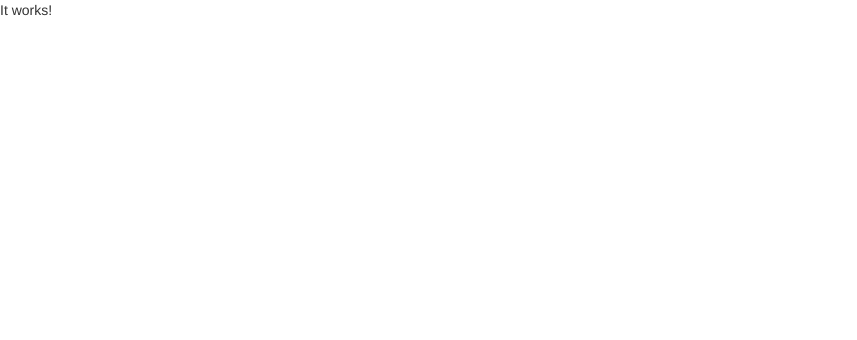
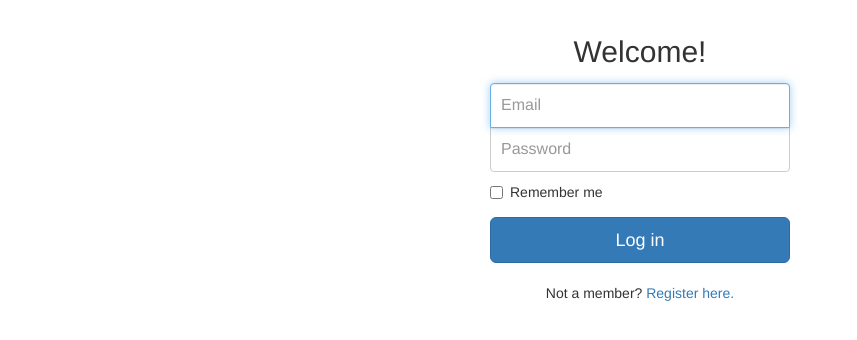
Before and after one commit to jorgegallardo/registration-page, a website: page public/index.html in a window 1280 px wide. Shown: the whole page, without its empty margins (0-857 px from the left). Drawn offline with nearby package versions, Linux system fonts and the light colour scheme.

Commit message:
added login form

```diff
--- /dev/null
+++ b/public/css/styles.css
@@ -0,0 +1,34 @@
+.form-signin {
+  max-width: 330px;
+  padding: 15px;
+  margin: 0 auto;
+}
+.form-signin .form-signin-heading,
+.form-signin .checkbox {
+  margin-bottom: 15px;
+}
+.form-signin .checkbox {
+  font-weight: normal;
+}
+.form-signin .form-control {
+  position: relative;
+  height: auto;
+  -webkit-box-sizing: border-box;
+     -moz-box-sizing: border-box;
+          box-sizing: border-box;
+  padding: 10px;
+  font-size: 16px;
+}
+.form-signin .form-control:focus {
+  z-index: 2;
+}
+.form-signin input[type="email"] {
+  margin-bottom: -1px;
+  border-bottom-right-radius: 0;
+  border-bottom-left-radius: 0;
+}
+.form-signin input[type="password"] {
+  margin-bottom: 10px;
+  border-top-left-radius: 0;
+  border-top-right-radius: 0;
+}
--- a/public/index.html
+++ b/public/index.html
@@ -6,10 +6,51 @@
   <meta name="viewport" content="width=device-width, initial-scale=1">
   <title>Sup?</title>
   <link rel="stylesheet" type="text/css" href="css/bootstrap.min.css">
+  <link rel="stylesheet" type="text/css" href="css/styles.css">
 </head>
 <body>
-  <p>It works!</p>
+  <div class="container">
+    <div class="row">
+      <div class="col-md-offset-3 col-md-6">
+        <form class="form-signin">
+          <h2 class="form-signin-heading text-center">Welcome!</h2>
+
+          <label for="inputEmail" class="sr-only">Email</label>
+          <input type="email" id="inputEmail" class="form-control" placeholder="Email" required autofocus>
+
+          <label for="inputPassword" class="sr-only">Password</label>
+          <input type="password" id="inputPassword" class="form-control" placeholder="Password" required>
+
+          <div class="checkbox">
+            <label><input type="checkbox" value="remember-me"> Remember me</label>
+          </div>
+          <button class="btn btn-lg btn-primary btn-block" type="submit">Log in</button>
+          <br>
+          <p class="text-center">Not a member? <a href="#">Register here.</a></p>
+        </form>
+      </div>
+    </div>
+  </div>
   <script src="https://ajax.googleapis.com/ajax/libs/jquery/1.12.4/jquery.min.js"></script>
   <script src="js/bootstrap.min.js"></script>
 </body>
 </html>
+
+
+<!--     <div class="row">
+        <div class="col-md-offset-5 col-md-3">
+            <div class="form-login">
+            <h4>Welcome back.</h4>
+            <input type="text" id="userName" class="form-control input-sm chat-input" placeholder="username" />
+            </br>
+            <input type="text" id="userPassword" class="form-control input-sm chat-input" placeholder="password" />
+            </br>
+            <div class="wrapper">
+            <span class="group-btn">
+                <a href="#" class="btn btn-primary btn-md">login <i class="fa fa-sign-in"></i></a>
+            </span>
+            </div>
+            </div>
+
+        </div>
+    </div> -->
```
